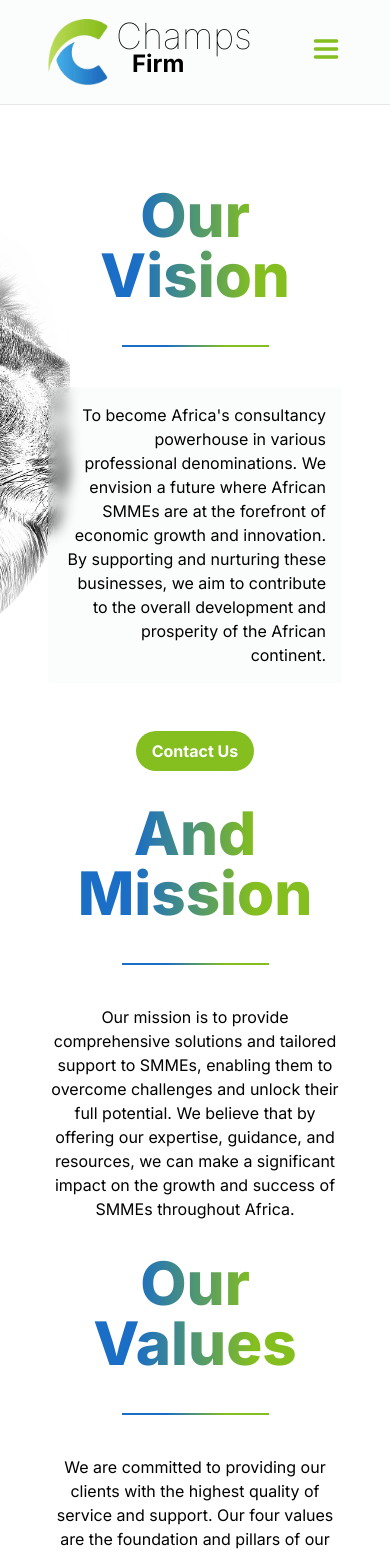
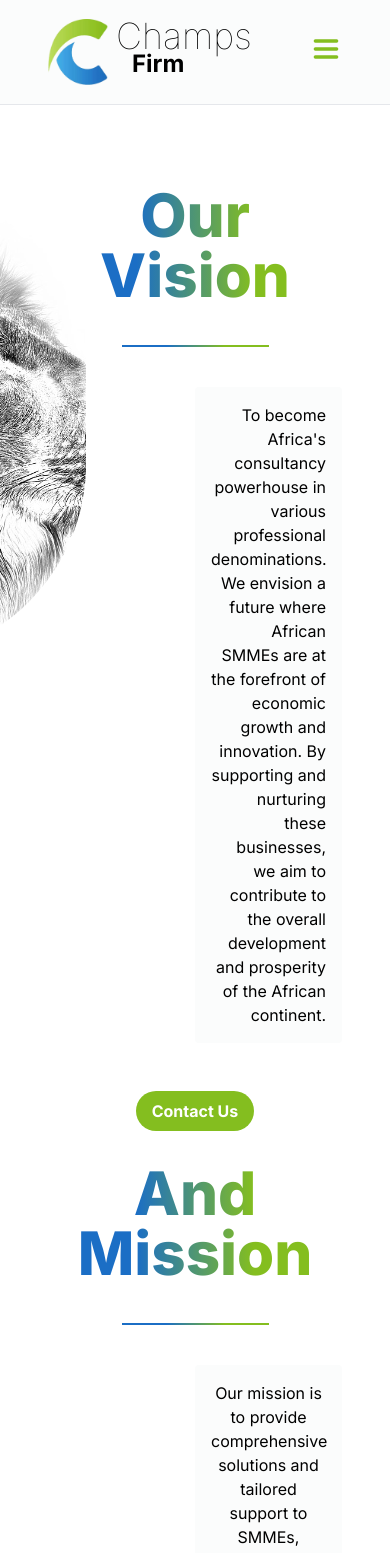
Before and after one commit to christiaan-fourie/champs.firm, a Next.js app: page /about in a window 390 px wide. Shown: the top 1553 px of the page. Built offline with nearby package versions, Linux system fonts and the light colour scheme.

Commit message:
Add about page responsiveness

```diff
--- a/app/about/page.tsx
+++ b/app/about/page.tsx
@@ -5,7 +5,7 @@ export default function About() {
   return (
     <div className="p-12 md:p-16">
         {/* Next Image */}
-        <div className="h-[60vh] w-full lg:w-1/2 fixed -z-30 -left-16 -translate-x-64 lg:-translate-x-0">
+        <div className="h-[60vh] w-full lg:w-2/3 fixed -z-30 -left-12 sm:-left-24 md:-left-28 -translate-x-64 lg:-translate-x-0">
           <Image
             src="/assets/backgrounds/lionbackground.jpg"
             alt="Hero Image"
@@ -22,7 +22,7 @@ export default function About() {
           {/* A line */}
 
           <div className="w-1/2 h-[2px] bg-gradient-to-l from-[#84be1f] to-[#1b6ec5] from-30% to-70% my-10 py-2/1 mx-auto lg:mr-0"></div>
-          <p className="glass p-4 rounded">
+          <p className="glass p-4 rounded  w-1/2 lg:w-full ml-auto lg:mr-0">
           To become Africa&apos;s consultancy powerhouse in various
             professional denominations.
           We envision a future where African SMMEs are at the forefront of economic growth and innovation. By supporting and nurturing these businesses, we aim to contribute to the overall development and prosperity of the African continent.
@@ -43,7 +43,7 @@ export default function About() {
           </div>
           {/* A line */}
           <div className="w-1/2 h-[2px] bg-gradient-to-l from-[#84be1f] to-[#1b6ec5] from-30% to-70% my-10 py-2/1 mx-auto lg:mr-0"></div>
-          <p>
+          <p className="glass p-4 rounded w-1/2 lg:w-full ml-auto lg:mr-0">
             Our mission is to provide comprehensive solutions and tailored support to SMMEs, enabling them to overcome challenges and unlock their full potential. We believe that by offering our expertise, guidance, and resources, we can make a significant impact on the growth and success of SMMEs throughout Africa.
           </p>
         </div>
@@ -57,7 +57,7 @@ export default function About() {
           </div>
           {/* A line */}
           <div className="w-1/2 h-[2px] bg-gradient-to-l from-[#84be1f] to-[#1b6ec5] from-30% to-70% my-10 py-2/1 mx-auto lg:mr-0"></div>
-          <p>
+          <p className="glass p-4 rounded">
             We are committed to providing our clients with the highest quality of service and support. Our four values are the foundation and pillars of our business and the driving force behind everything we do.
           </p>
           {/* Leadership
```
